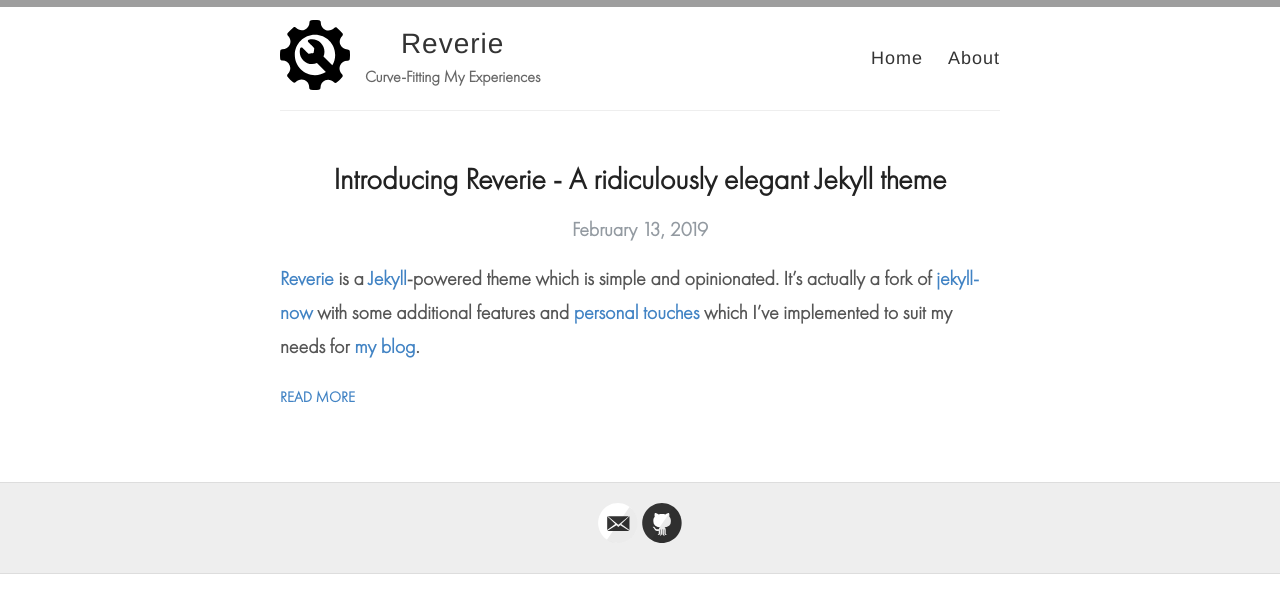
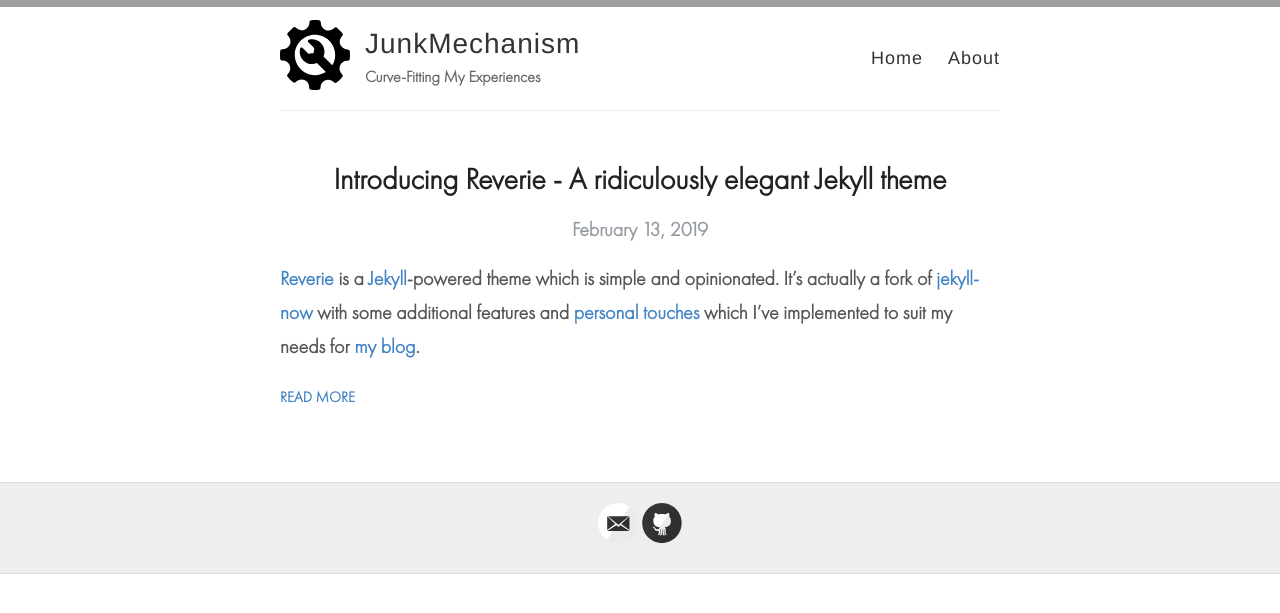
Before and after one commit to junkmechanic/junkmechanic.github.io, a Jekyll site: the page built from index.html, in a window 1280 px wide, cut to the strip 0-613 px from the top of the page. Built offline with Jekyll 4.4.1, drawn with Linux system fonts in a browser that asks for light colours; grey boxes are pictures that could not be loaded.

Commit message:
blog name

```diff
--- a/_config.yml
+++ b/_config.yml
@@ -1,4 +1,4 @@
-name: Reverie
+name: JunkMechanism
 
 author: Ankur Khanna
 
```
